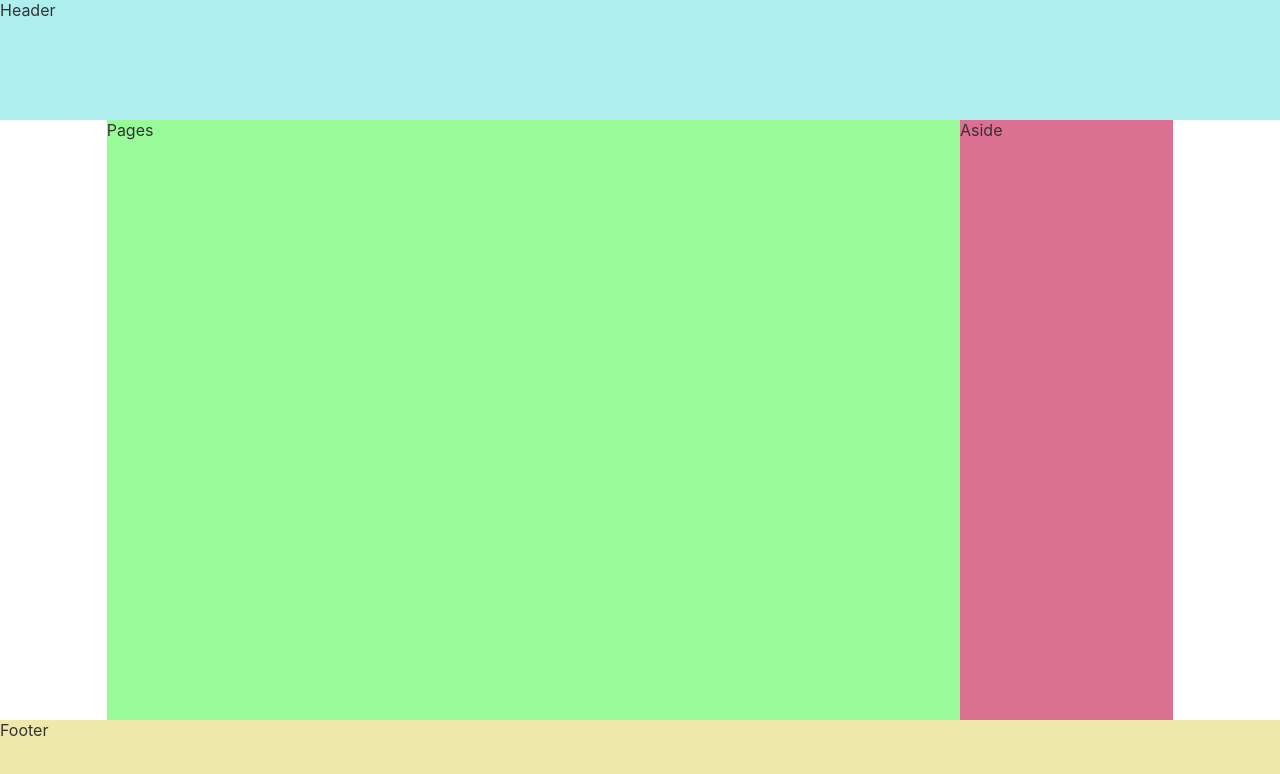
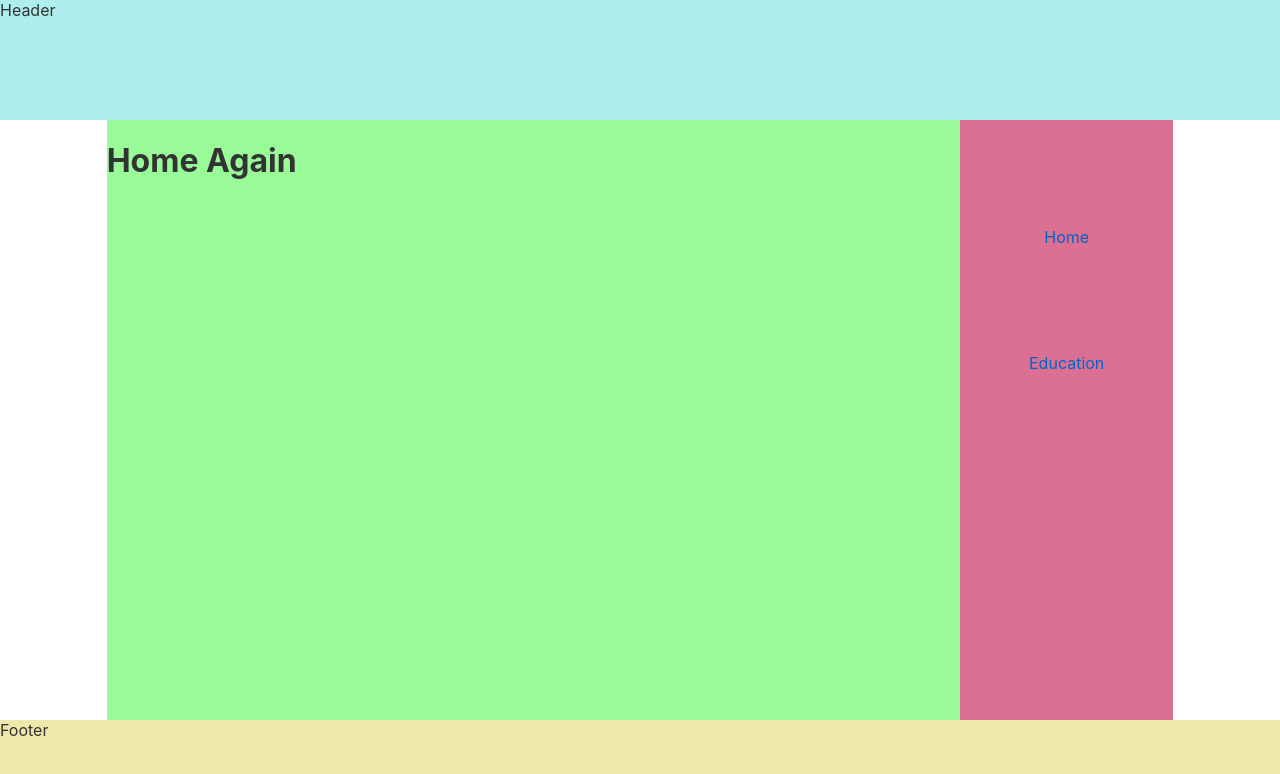
Before and after one commit to popejb1116/jbp-website-ui, a Svelte app: page / in a window 1280 px wide. Shown: the top 774 px of the page. Built offline with nearby package versions, Linux system fonts and the light colour scheme.

Commit message:
Basic desktop nav wired

```diff
--- a/package.json
+++ b/package.json
@@ -12,7 +12,9 @@
     "svelte": "^3.0.0"
   },
   "dependencies": {
-    "sirv-cli": "^0.4.4"
+    "sirv-cli": "^0.4.4",
+    "svelte-fragment": "^1.0.1",
+    "svelte-routing": "^1.2.1"
   },
   "scripts": {
     "build": "rollup -c",
--- a/src/layout/GridLayout.svelte
+++ b/src/layout/GridLayout.svelte
@@ -1,7 +1,7 @@
 <script>
    import Header from './header/Header.svelte'
-   import Pages from './pages/Pages.svelte'
-   import Aside from './aside/Aside.svelte'
+   // DesktopNav contains Pages and Aside
+   import DesktopNav from './navigation/DesktopNav.svelte'
    import Footer from './footer/Footer.svelte'
 </script>
 
@@ -21,7 +21,6 @@
 
 <div class="grid">
    <Header/>
-   <Pages/>
-   <Aside/>
+   <DesktopNav/>
    <Footer/>
 </div>
--- a/src/layout/aside/Aside.svelte
+++ /dev/null
@@ -1,10 +0,0 @@
-<style>
-   .aside {
-      grid-area: asid;
-      background: palevioletred;
-   }
-</style>
-
-<div class="aside">
-   Aside
-</div>
--- /dev/null
+++ b/src/layout/navigation/DesktopNav.svelte
@@ -0,0 +1,12 @@
+<script>
+   import Pages from './pages/Pages.svelte'
+   import Aside from './aside/Aside.svelte'
+
+   import {Router} from 'svelte-routing'
+   export let url = ""
+</script>
+
+<Router url="{url}">
+   <Pages/>
+   <Aside/>
+</Router>
--- /dev/null
+++ b/src/layout/navigation/aside/Aside.svelte
@@ -0,0 +1,26 @@
+<script>
+   import {Link} from 'svelte-routing'
+</script>
+
+<style>
+   .aside {
+      grid-area: asid;
+      background: palevioletred;
+   }
+
+   .desktop-links {
+      display: flex;
+      flex-flow: column nowrap;
+      justify-content: space-evenly;
+      align-items: center;
+
+      height: 60%;
+   }
+</style>
+
+<div class="aside">
+   <nav class="desktop-links">
+      <Link to="/">Home</Link>
+      <Link to="/education">Education</Link>
+   </nav>
+</div>
--- /dev/null
+++ b/src/layout/navigation/pages/Pages.svelte
@@ -0,0 +1,15 @@
+<script>
+   import {Route} from 'svelte-routing'
+   import Home from './home/Home.svelte'
+</script>
+
+<style>
+   .pages {
+      grid-area: page;
+      background: palegreen;
+   }
+</style>
+
+<div class="pages">
+   <Route path="/" component={Home}/>
+</div>
--- /dev/null
+++ b/src/layout/navigation/pages/home/Home.svelte
@@ -0,0 +1 @@
+<h1>Home Again</h1>
--- a/src/layout/pages/Pages.svelte
+++ /dev/null
@@ -1,10 +0,0 @@
-<style>
-   .pages {
-      grid-area: page;
-      background: palegreen;
-   }
-</style>
-
-<div class="pages">
-   Pages
-</div>
```
Also changed, not shown: 1 other file (tests, documents, lock files or other folders).
